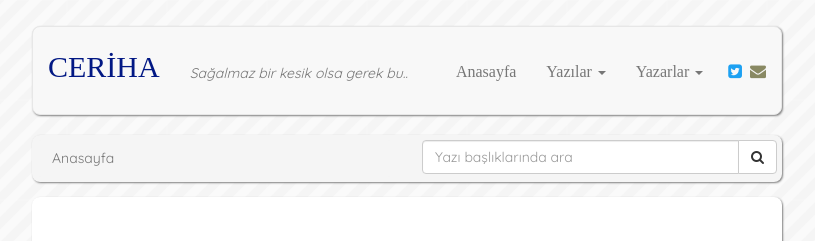
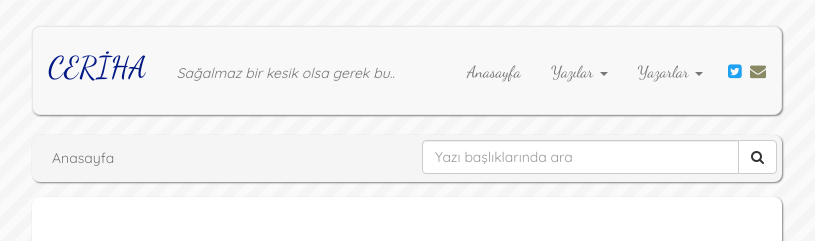
Before and after one commit to muhammedaydogdu/muhammedaydogdu.github.io, a Jekyll site: the page built from index.html, in a window 1280 px wide. Shown: the top 241 px of the page, without its empty margins (233-1048 px from the left). Built offline with Jekyll 4.4.1, drawn with Linux system fonts in a browser that asks for light colours; some web fonts are replaced; the list of posts is cut into pages by our own code.

Commit message:
Update style.css

```diff
--- a/css/style.css
+++ b/css/style.css
@@ -28,7 +28,7 @@ h2 {
 
 .container .navbar {
   margin-top: 26px;
-  font-family: "Abel", "Times New Roman", serif;
+  font-family: "Dancing Script", "Times New Roman", serif;
   padding: 15px 0 15px 0;
   box-shadow: 1px 1px 2px grey;
   font-size: 16px;
```
